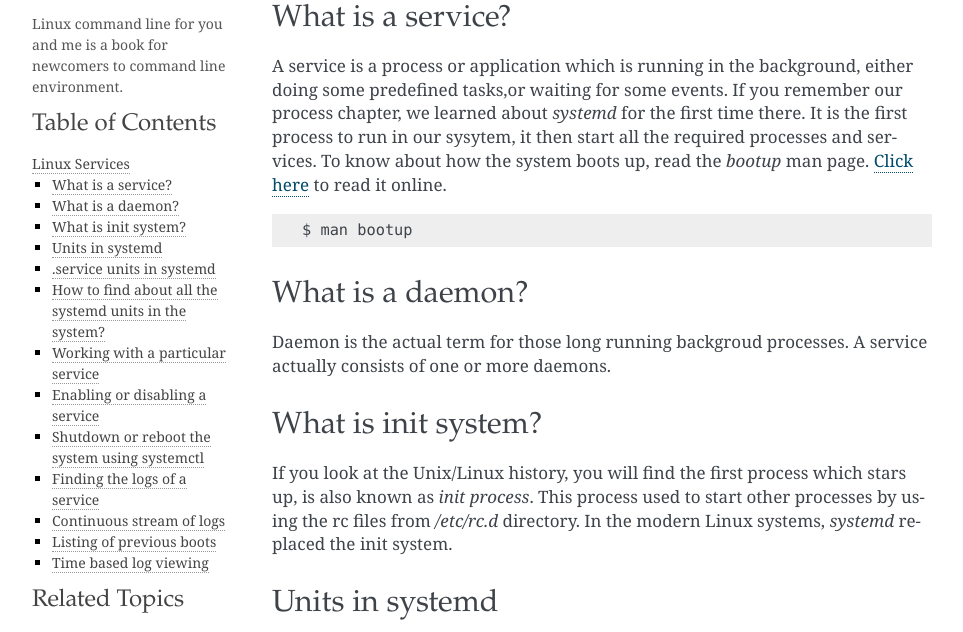
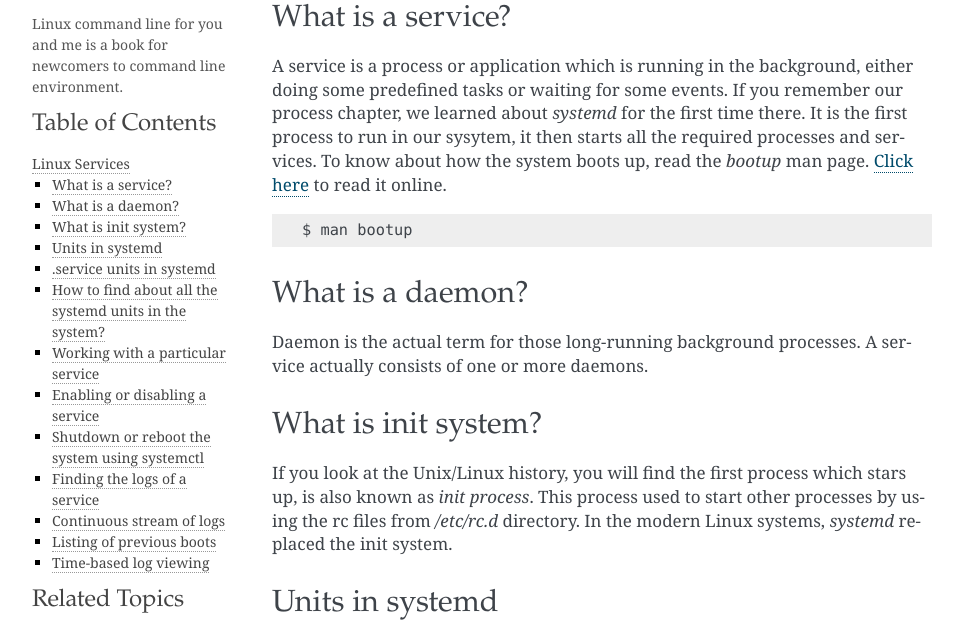
Before and after one commit to kushaldas/lym, a Sphinx documentation site: the page built from docs/services.md, in a window 1280 px wide and 900 px high. Shown: the part 149-781 px from the top of the window, without its empty margins (148-1111 px from the left). Built offline with Sphinx 7.4.7, drawn with Linux system fonts in a browser that asks for light colours; a script that is not in the unit is left out; some of the changed text lies outside the part shown.

Commit message:
Fixes: typo and grammer

````diff
--- a/docs/services.md
+++ b/docs/services.md
@@ -8,8 +8,8 @@ This is also a chapter related to the *systemd* tool.
 
 ### What is a service?
 
-A service is a process or application which is running in the background, either doing some predefined tasks,or waiting for some events. If you remember our process chapter, we learned about *systemd* for the first time there. It is the first process to run in our sysytem, it
-then start all the required processes and services. To know about how the system boots up,
+A service is a process or application which is running in the background, either doing some predefined tasks or waiting for some events. If you remember our process chapter, we learned about *systemd* for the first time there. It is the first process to run in our sysytem, it
+then starts all the required processes and services. To know about how the system boots up,
 read the *bootup* man page. [Click here](https://www.freedesktop.org/software/systemd/man/bootup.html) to read it online.
 
 ```
@@ -22,7 +22,7 @@ $ man bootup
 
 ### What is a daemon?
 
-Daemon is the actual term for those long running backgroud processes. A service actually consists of one or more daemons.
+Daemon is the actual term for those long-running background processes. A service actually consists of one or more daemons.
 
 
 ### What is init system?
@@ -226,7 +226,7 @@ Dec 09 03:41:08 localhost.localdomain systemd[1344]: Reached target Shutdown.
 Dec 09 03:41:08 localhost.localdomain systemd[1344]: Starting Exit the Session..
 ```
 
-### Time based log viewing
+### Time-based log viewing
 
 We can also use *journalctl* to view logs for a certain time. For example, if we want to see all the logs since yesterday, we can use the following command.
 
````
Also changed, not shown: docs/packages.md (+3 -3 lines), docs/processes.md (+5 -5 lines).
